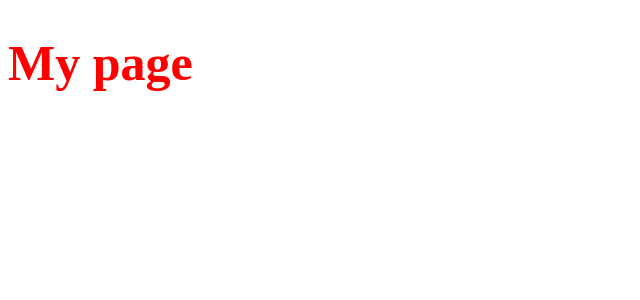
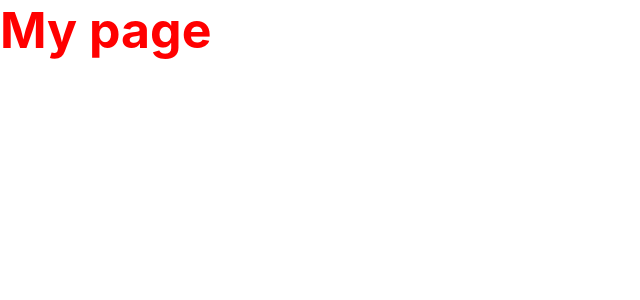
Before and after one commit to LemmyOsborne/forum-app, a Next.js app: page / in a window 1280 px wide. Shown: the top 300 px of the page, without its empty margins (0-640 px from the left). Built offline with nearby package versions, Linux system fonts and the light colour scheme.

Commit message:
feat: create default theme

```diff
--- a/package.json
+++ b/package.json
@@ -17,6 +17,11 @@
     "@types/react": "17.0.4",
     "@types/react-dom": "17.0.3",
     "@types/styled-components": "5.1.9",
+    "@typescript-eslint/eslint-plugin": "^5.13.0",
+    "@typescript-eslint/parser": "^5.13.0",
+    "eslint": "^8.10.0",
+    "eslint-plugin-react": "^7.29.3",
+    "prettier": "2.5.1",
     "typescript": "^4.5.5"
   }
 }
--- /dev/null
+++ b/pages/_app.tsx
@@ -0,0 +1,16 @@
+import { AppProps } from "next/app"
+import React from "react"
+import { ThemeProvider } from "styled-components"
+import { theme } from "../styles/default-theme"
+import { GlobalStyle } from "../styles/global-style"
+
+const MyApp = ({ Component, pageProps }: AppProps) => {
+  return (
+    <ThemeProvider theme={theme}>
+      <GlobalStyle />
+      <Component {...pageProps} />
+    </ThemeProvider>
+  )
+}
+
+export default MyApp
--- a/pages/index.tsx
+++ b/pages/index.tsx
@@ -1,4 +1,4 @@
-import styled from 'styled-components'
+import styled from "styled-components"
 
 const Title = styled.h1`
   color: red;
--- /dev/null
+++ b/styles/default-theme.ts
@@ -0,0 +1,71 @@
+import { DefaultTheme } from "styled-components"
+
+export const theme: DefaultTheme = {
+  palette: {
+    common: {
+      black: "#000",
+      white: "#fff",
+    },
+    primary: {
+      main: "#1976d2",
+      light: "#42a5f5",
+      dark: "#1565c0",
+      contrastText: "#fff",
+    },
+    secondary: {
+      main: "#9c27b0",
+      light: "#ba68c8",
+      dark: "#7b1fa2",
+      contrastText: "#fff",
+    },
+    error: {
+      main: "#d32f2f",
+      light: "#ef5350",
+      dark: "#c62828",
+      contrastText: "#fff",
+    },
+    warning: {
+      main: "#ed6c02",
+      light: "#ff9800",
+      dark: "#e65100",
+      contrastText: "#fff",
+    },
+    info: {
+      main: "#0288d1",
+      light: "#03a9f4",
+      dark: "#01579b",
+      contrastText: "#fff",
+    },
+    success: {
+      main: "#2e7d32",
+      light: "#4caf50",
+      dark: "#1b5e20",
+      contrastText: "#fff",
+    },
+    grey: {
+      50: "#fafafa",
+      100: "#f5f5f5",
+      200: "#eeeeee",
+      300: "#e0e0e0",
+      400: "#bdbdbd",
+      500: "#9e9e9e",
+      600: "#757575",
+      700: "#616161",
+      800: "#424242",
+      900: "#212121",
+    },
+    text: {
+      primary: "rgba(0, 0, 0, 0.87)",
+      secondary: "rgba(0, 0, 0, 0.6)",
+      disabled: "rgba(0, 0, 0, 0.3)",
+    },
+    background: {
+      default: "#fff",
+    },
+  },
+  media: {
+    sm: "600px",
+    md: "900px",
+    lg: "1200px",
+  },
+}
--- /dev/null
+++ b/styles/global-style.ts
@@ -0,0 +1,23 @@
+import { createGlobalStyle } from "styled-components"
+
+export const GlobalStyle = createGlobalStyle`
+    body {
+        background-color: ${({ theme }) => theme.palette.background.default};
+        font-size: 14px;
+        color: ${({ theme }) => theme.palette.text.primary};
+        margin: 0;
+        padding: 0;
+        font-family: "Inter",-apple-system,BlinkMacSystemFont,"Segoe UI","Roboto","Oxygen","Ubuntu","Cantarell","Fira Sans","Droid Sans","Helvetica Neue",sans-serif;
+        min-height: 100%;
+        -webkit-font-smoothing: antialiased;
+        -moz-osx-font-smoothing: grayscale;
+    }
+
+    * {
+        margin: 0;
+        padding: 0;
+        outline: none;
+        border: none;
+        box-sizing: border-box;
+    }
+`
```
Also changed, not shown: styles/styled.d.ts (added, +50 -0 lines), 1 other file (tests, documents, lock files or other folders).
